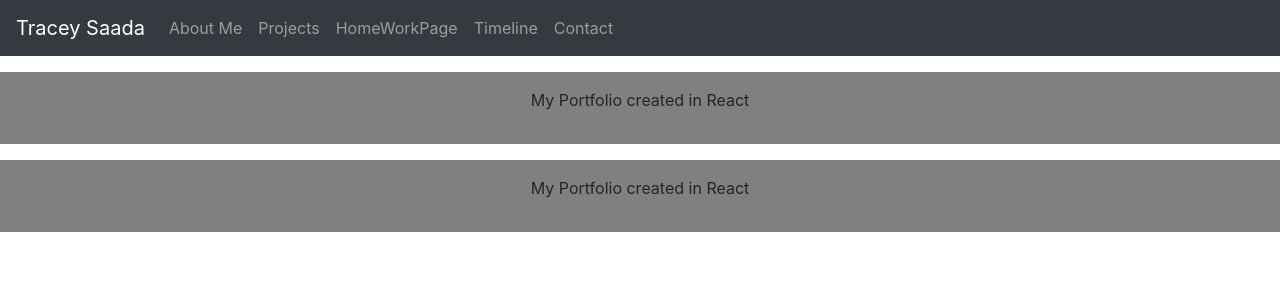
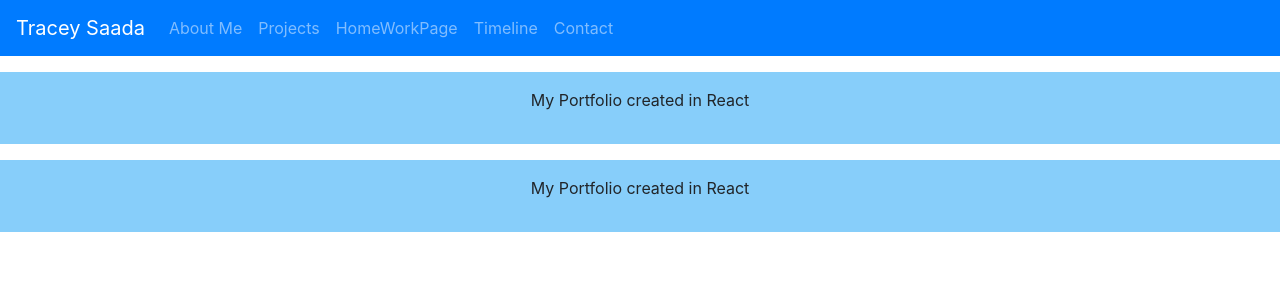
Before and after one commit to traceysaada/React-Portfolio, a React (Create React App) app: page /footer in a window 1280 px wide. Shown: the top 300 px of the page. Built offline with nearby package versions, Linux system fonts and the light colour scheme.

Commit message:
added some colour to footer & navbar

```diff
--- a/src/Components/Header.js
+++ b/src/Components/Header.js
@@ -6,7 +6,7 @@ class Header extends Component {
   render() {
     return (
       <>
-        <Navbar bg="dark" variant="dark">
+        <Navbar bg="primary" variant="dark">
           <Navbar.Brand href="#home">Tracey Saada</Navbar.Brand>
           <Nav className="mr-auto">
             <Nav.Link href="/">About Me</Nav.Link>
--- a/src/index.css
+++ b/src/index.css
@@ -15,7 +15,7 @@ code {
 .footer{
   margin-top: 1rem;
   padding: 1rem;
-  background-color:grey;
+  background-color:lightskyblue;
   position: relative;
   bottom: 0;
   left: 0;
```
